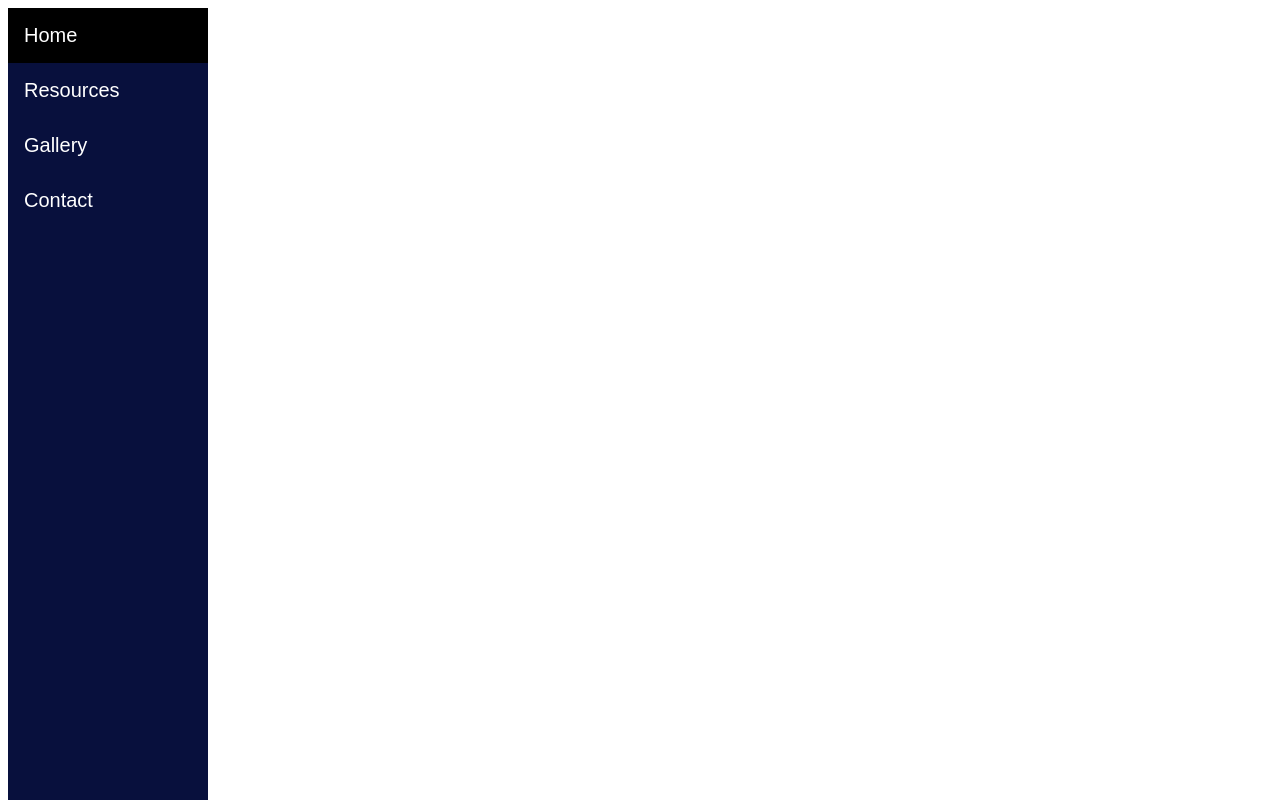
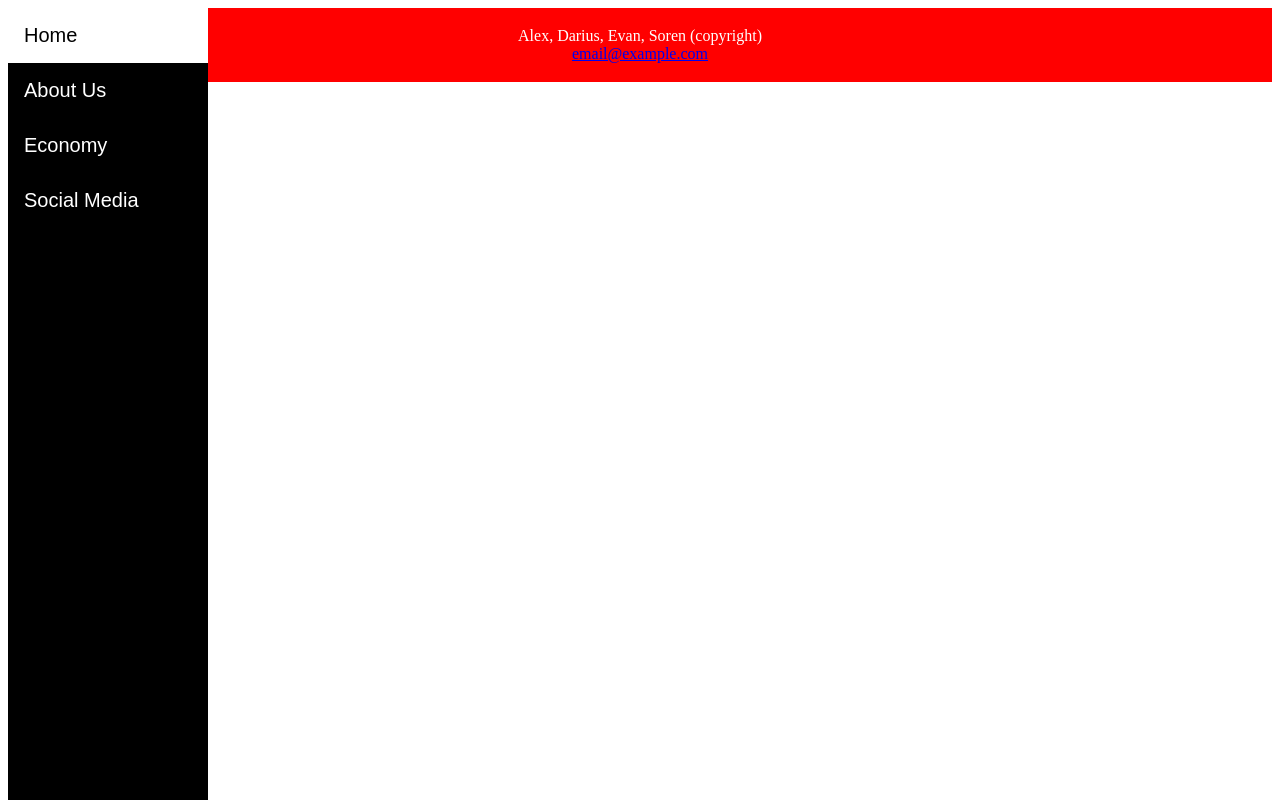
Before and after one commit to esuro/esuro.github.io, a plain HTML site: page group-project/index.html in a window 1280 px wide. Drawn offline with Linux system fonts and the light colour scheme.

Commit message:
added footer

```diff
--- a/group-project/css/style.css
+++ b/group-project/css/style.css
@@ -2,7 +2,7 @@
     margin: 0;
     padding: 0;
     width: 200px;
-    background-color: #08103d;
+    background-color: #000000;
     position: fixed;
     height: 100%;
     overflow: auto;
@@ -18,12 +18,12 @@
 }
 
 .sidebar a.active {
-    background-color: #000000;
-    color: rgb(255, 255, 255);
+    background-color: #ffffff;
+    color: rgb(0, 0, 0);
 }
 
 .sidebar a:hover:not(.active) {
-    background-color: rgb(13, 64, 147);
+    background-color: rgb(255, 0, 0);
     color: white;
 }
 
@@ -36,11 +36,11 @@
     }
 
     .sidebar a {
-        float: left;
+        float: right;
     }
 
     div.content {
-        margin-left: 0;
+        margin-right: 0;
     }
 }
 
@@ -50,3 +50,10 @@
         float: none;
     }
 }
+
+footer {
+    text-align: center;
+    padding: 3px;
+    background-color: rgb(255, 0, 0);
+    color: white;
+}
--- a/group-project/index.html
+++ b/group-project/index.html
@@ -12,12 +12,17 @@
 <body>
     <div class="sidebar">
         <a class="active" href="index.html">Home</a>
-        <a href="resource.html">Resources</a>
-        <a href="contact.html">Gallery</a>
-        <a href="resource.html">Contact</a>
+        <a href="about-us.html">About Us</a>
+        <a href="economy.html">Economy</a>
+        <a href="social-media.html">Social Media</a>
 
 
     </div>
+    <footer>
+        <p>Alex, Darius, Evan, Soren (copyright)<br>
+            <a href="mailto:email@example.com">email@example.com</a>
+        </p>
+    </footer>
 </body>
 
 </html>
```
